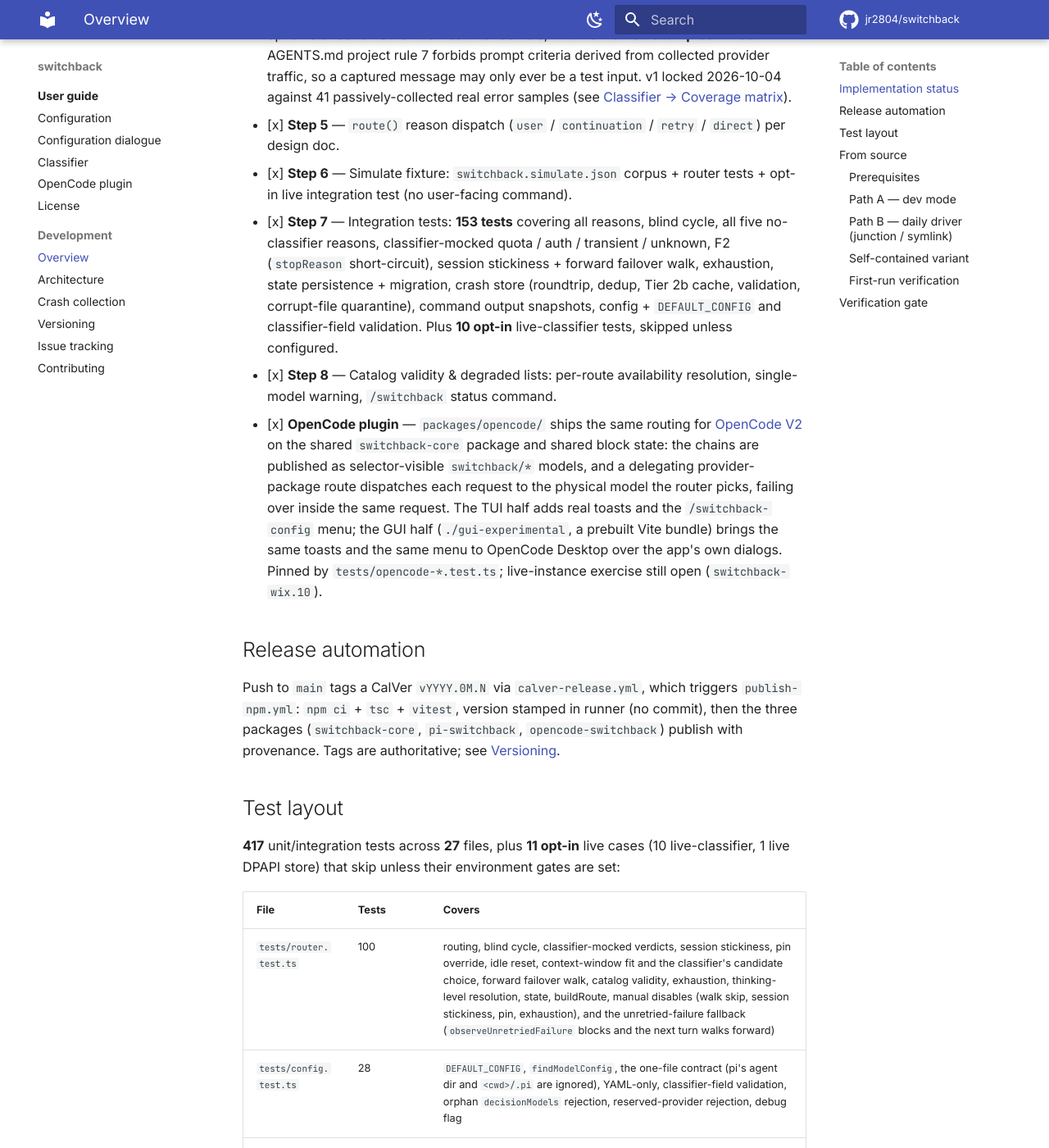
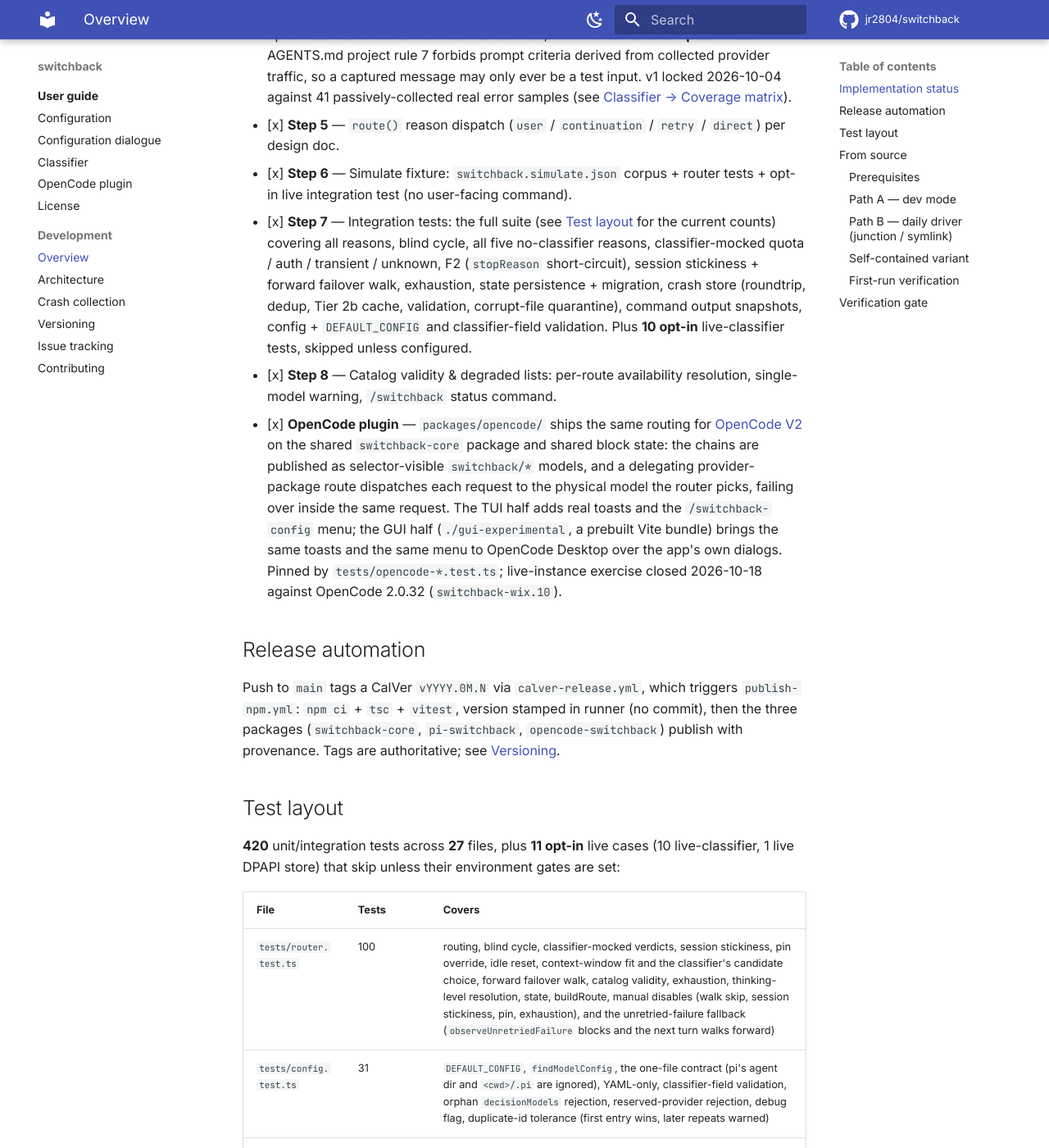
Before and after one commit to jr2804/switchback, an MkDocs documentation site: the page built from docs/development.md, in a window 1280 px wide and 1400 px high, scrolled down 665 px. Shown: the whole window at 82% size. Built offline with MkDocs 1.6.1 and Material for MkDocs 9.7.7, drawn with Linux system fonts in a browser that asks for light colours; comment, search, counter and statistics services are not loaded; some of the changed text lies outside the part shown.

Commit message:
docs: correct stale counts, wording and closed milestones

````diff
--- a/docs/development.md
+++ b/docs/development.md
@@ -26,7 +26,8 @@ Build steps 1–8 are complete (per the design doc):
   [Classifier → Coverage matrix](classifier.md#coverage-matrix)).
 - [x] **Step 5** — `route()` reason dispatch (`user` / `continuation` / `retry` / `direct`) per design doc.
 - [x] **Step 6** — Simulate fixture: `switchback.simulate.json` corpus + router tests + opt-in live integration test (no user-facing command).
-- [x] **Step 7** — Integration tests: **153 tests** covering all reasons, blind cycle, all five
+- [x] **Step 7** — Integration tests: the full suite (see [Test layout](#test-layout)
+  for the current counts) covering all reasons, blind cycle, all five
   no-classifier reasons, classifier-mocked quota / auth / transient / unknown, F2
   (`stopReason` short-circuit), session stickiness + forward failover walk, exhaustion,
   state persistence + migration, crash store
@@ -42,8 +43,8 @@ Build steps 1–8 are complete (per the design doc):
   The TUI half adds real toasts and the `/switchback-config` menu; the GUI half
   (`./gui-experimental`, a prebuilt Vite bundle) brings the same toasts and the
   same menu to OpenCode Desktop over the app's own dialogs. Pinned by
-  `tests/opencode-*.test.ts`; live-instance exercise still open
-  (`switchback-wix.10`).
+  `tests/opencode-*.test.ts`; live-instance exercise closed 2026-10-18
+  against OpenCode 2.0.32 (`switchback-wix.10`).
 
 ## Release automation
 
@@ -55,14 +56,14 @@ authoritative; see [Versioning](versioning.md).
 
 ## Test layout
 
-**417** unit/integration tests across **27** files, plus **11 opt-in**
+**420** unit/integration tests across **27** files, plus **11 opt-in**
 live cases (10 live-classifier, 1 live DPAPI store) that skip unless
 their environment gates are set:
 
 | File | Tests | Covers |
 |---|---|---|
 | `tests/router.test.ts` | 100 | routing, blind cycle, classifier-mocked verdicts, session stickiness, pin override, idle reset, context-window fit and the classifier's candidate choice, forward failover walk, catalog validity, exhaustion, thinking-level resolution, state, buildRoute, manual disables (walk skip, session stickiness, pin, exhaustion), and the unretried-failure fallback (`observeUnretriedFailure` blocks and the next turn walks forward) |
-| `tests/config.test.ts` | 28 | `DEFAULT_CONFIG`, `findModelConfig`, the one-file contract (pi's agent dir and `<cwd>/.pi` are ignored), YAML-only, classifier-field validation, orphan `decisionModels` rejection, reserved-provider rejection, debug flag |
+| `tests/config.test.ts` | 31 | `DEFAULT_CONFIG`, `findModelConfig`, the one-file contract (pi's agent dir and `<cwd>/.pi` are ignored), YAML-only, classifier-field validation, orphan `decisionModels` rejection, reserved-provider rejection, debug flag, duplicate-id tolerance (first entry wins, later repeats warned) |
 | `tests/dialogue.test.ts` | 30 | config editor: comment-preserving round-trip, the one-file contract, decision models, secret references; dialogue flows incl. the main menu, the searchable picker and the classifier test offer (scripted UI, hermetic) |
 | `tests/secrets.test.ts` | 23 (1 opt-in) | encrypted DPAPI store: round-trip, corruption quarantine, version refuse; live DPAPI gated on `SWITCHBACK_SECRETS_LIVE` |
 | `tests/crashes.test.ts` | 25 | crash store, dedup, Tier 2b cache, annotation, corrupt-file quarantine |
@@ -181,7 +182,7 @@ Before considering any task done:
 
 ```bash
 npx tsc --noEmit    # strict + noUncheckedIndexedAccess + exactOptionalPropertyTypes
-npx vitest run      # 417 + 11 opt-in
+npx vitest run      # 420 + 11 opt-in
 ```
 
 Both must be clean. Do not report a milestone until both pass.
````
Also changed, not shown: docs/classifier.md (+2 -2 lines), docs/configuration-dialogue.md (+6 -6 lines), docs/contributing.md (+1 -1 lines), docs/index.md (+2 -2 lines).
